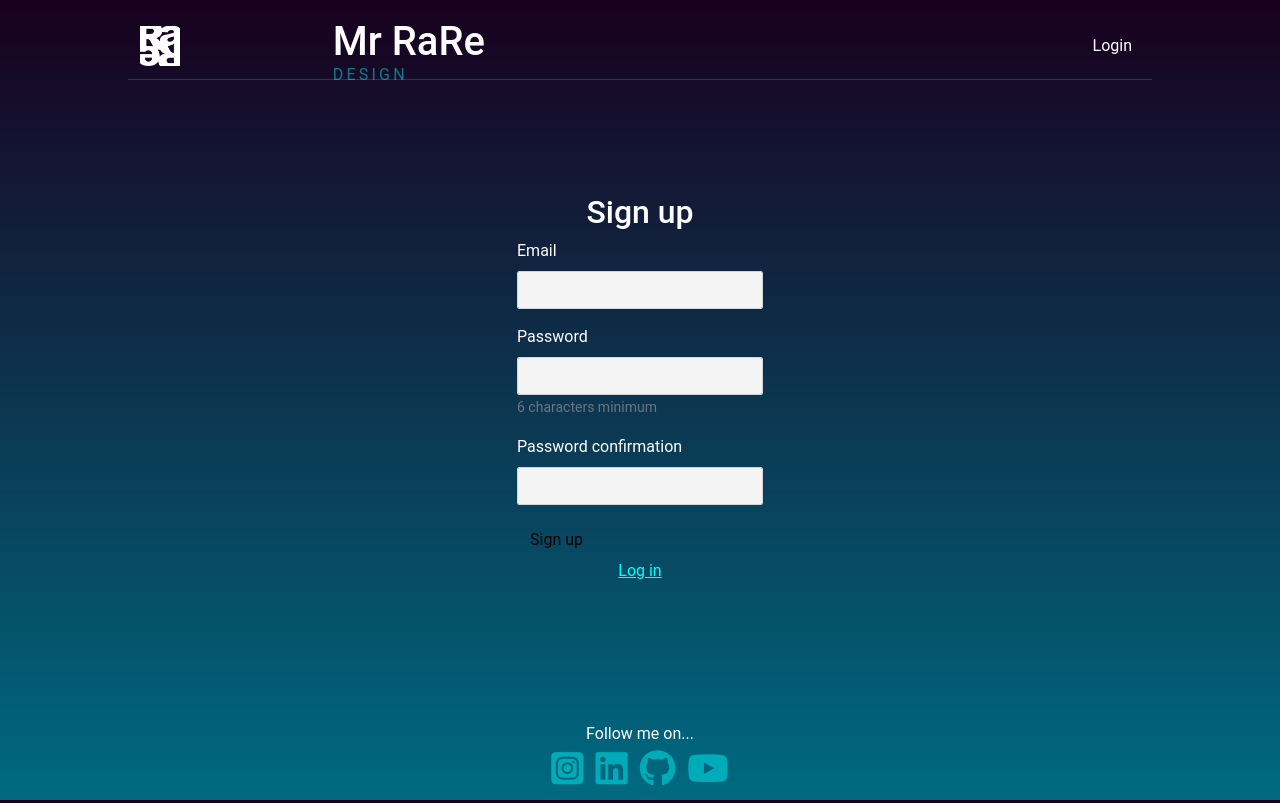
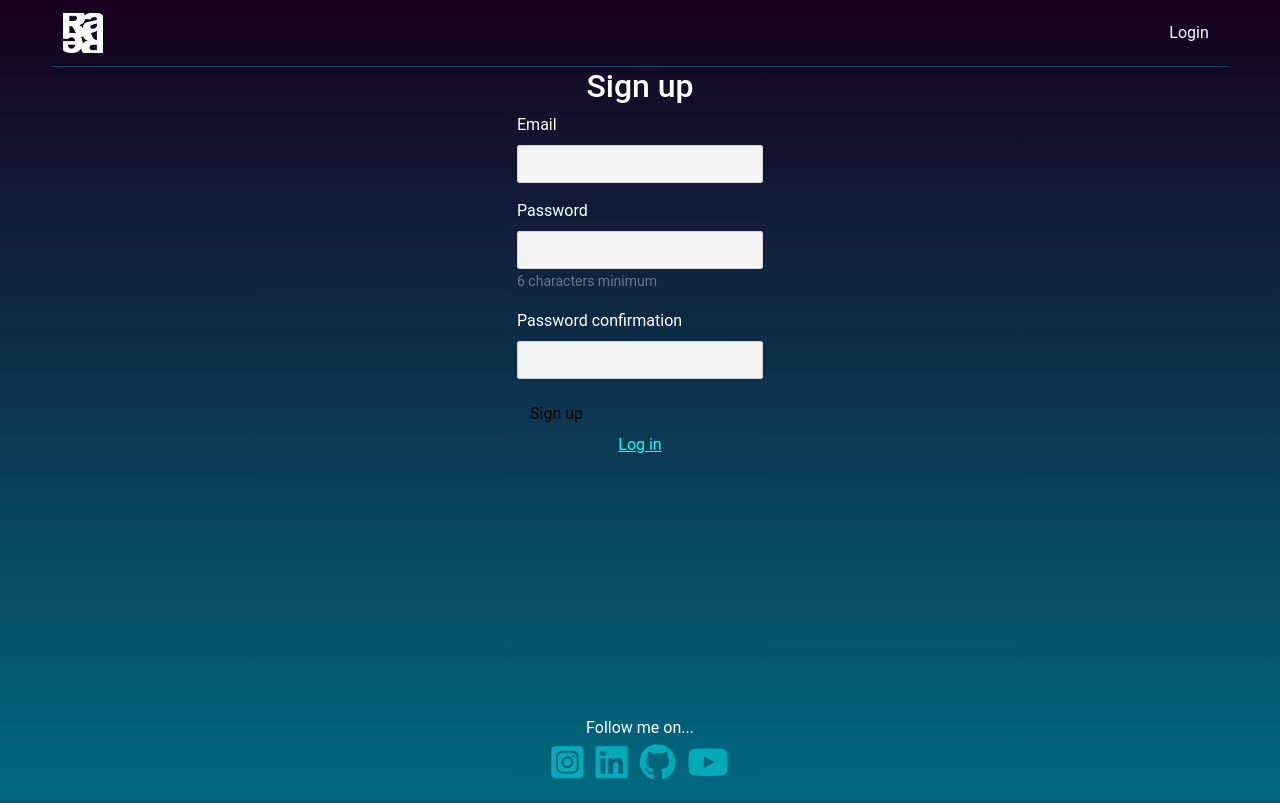
Before and after one commit to rreybaut/RARE_PORTFOLIO, a Rails app: page /users/sign_up in a window 1280 px wide. Run offline with Rails 7, Linux system fonts and the light colour scheme; style sheets or scripts are compiled from the project's sources; some libraries are stand-ins or nearby versions.

Commit message:
navbar-body-footer design

```diff
--- a/app/assets/stylesheets/components/_footer.scss
+++ b/app/assets/stylesheets/components/_footer.scss
@@ -1,7 +1,7 @@
 .footerbox {
   width: 100vw;
   position: absolute;
-  bottom: -0.4vh;
+  bottom: 0.4vh;
   display: flex;
   flex-direction: column;
   align-items: center;
--- a/app/assets/stylesheets/components/_navbar.scss
+++ b/app/assets/stylesheets/components/_navbar.scss
@@ -1,10 +1,8 @@
 .navbar-lewagon {
-  margin: 0 10vw;
-  position: absolute;
-  top: 1.6vh;
+  position: relative;
   justify-content: space-between;
   background: none;
-  width: -webkit-fill-available;
+  width: 92vw;
   border-bottom: solid 1px #004766;
   a {
     color: $white;
@@ -21,19 +19,3 @@
 .navbar-toggler {
   background: linear-gradient(180deg,#006a81,  #00698100) !important;
 }
-
-.titlebox {
-  position: fixed;
-  left: 26%;
-  top: 18px;
-  line-height: 1px;
-  text-align: left;
-  h {
-    color: white;
-    font-weight: 100;
-  }
-  p {
-    color: $canard;
-    letter-spacing: 0.2em;
-  }
-}
--- a/app/assets/stylesheets/pages/_home.scss
+++ b/app/assets/stylesheets/pages/_home.scss
@@ -10,7 +10,6 @@ body {
   width: 100vw;
   position: relative;
   display: flex;
-  justify-content: center;
   align-items: center;
   flex-direction: column;
 }
--- a/app/views/shared/_navbar.html.erb
+++ b/app/views/shared/_navbar.html.erb
@@ -3,11 +3,6 @@
     <%= link_to "#", class: "navbar-brand" do %>
       <%= image_tag "filigrane_RR.png" %>
     <% end %>
-
-    <div class="titlebox">
-      <h1>Mr RaRe</h1>
-      <p>DESIGN</p>
-    </div>
 
     <button class="navbar-toggler" type="button" data-bs-toggle="collapse" data-bs-target="#navbarSupportedContent" aria-controls="navbarSupportedContent" aria-expanded="false" aria-label="Toggle navigation">
       <span class="navbar-toggler-icon"></span>
```
Also changed, not shown: app/assets/stylesheets/components/_rarebox.scss (+29 -5 lines), app/views/pages/home.html.erb (+15 -3 lines).
